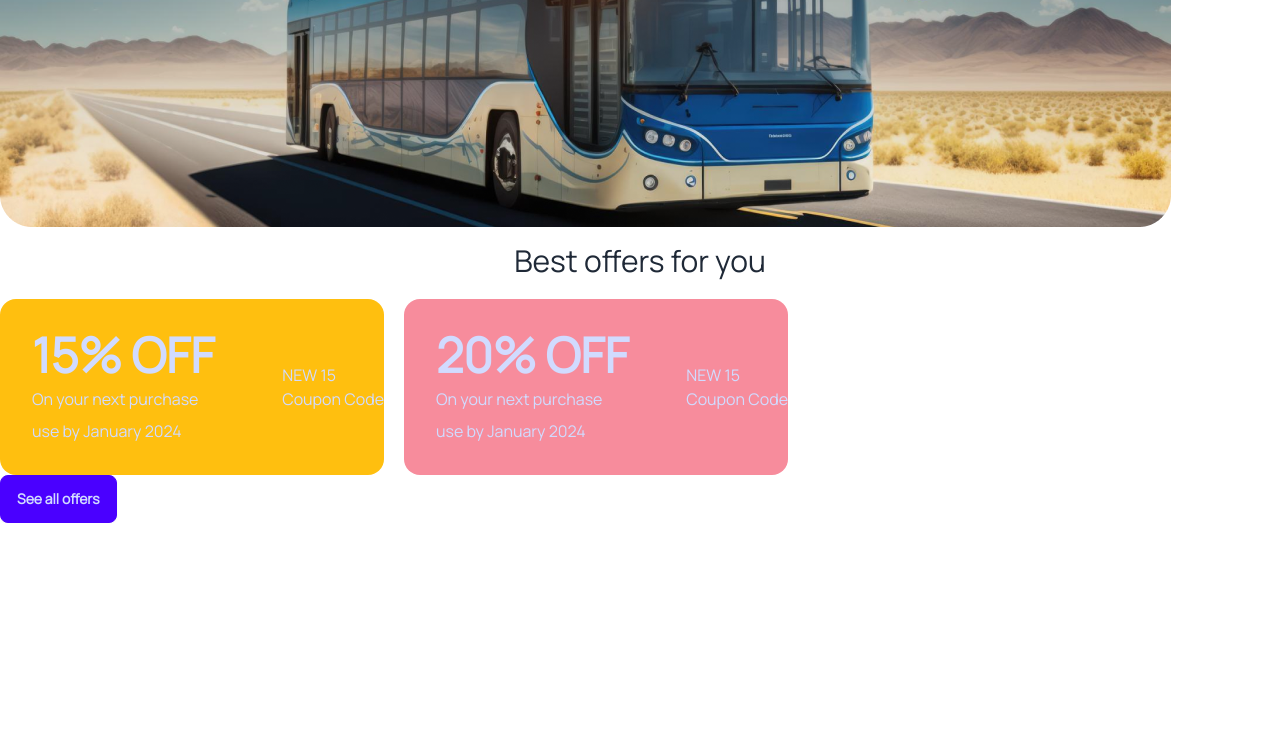
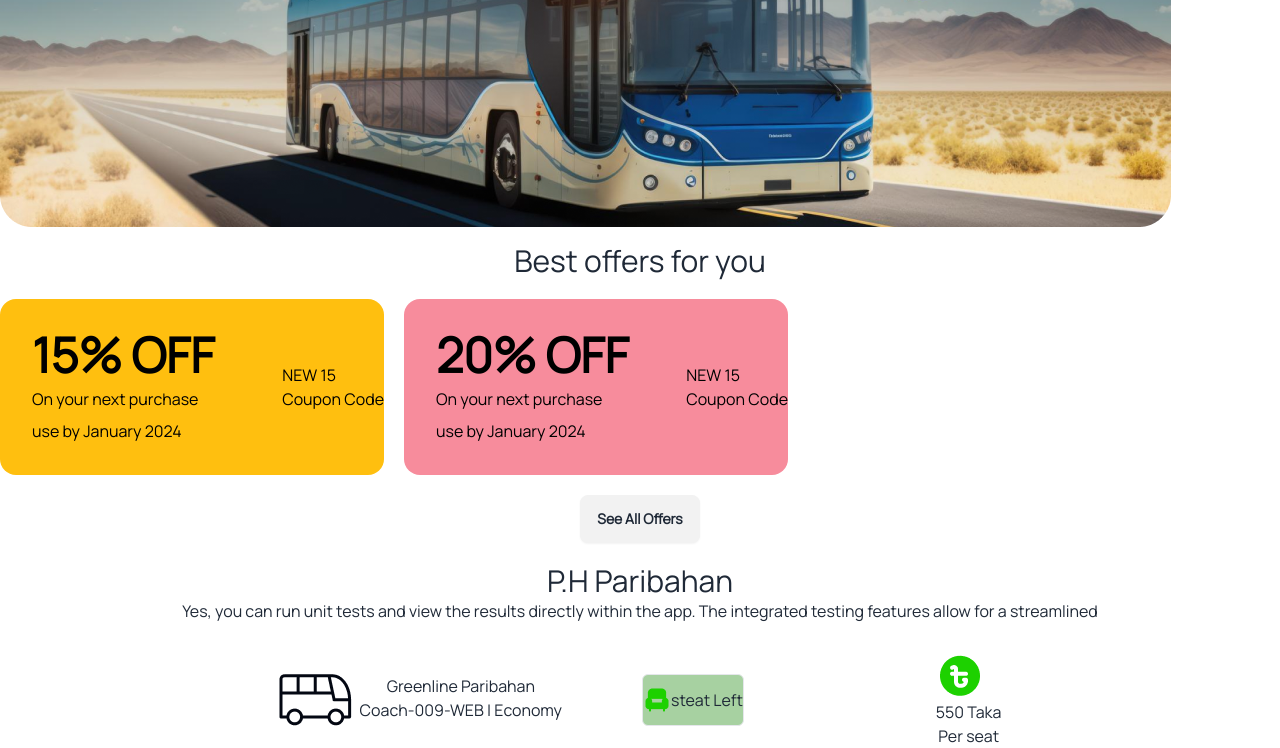
Before and after one commit to 101Bishal/assignment-five, a plain HTML site: page index.html in a window 1280 px wide. Shown: the part 407-1155 px from the top of the page. Before the commit the page ends 930 px from the top, so only its background shows below. Drawn offline with nearby package versions, Linux system fonts and the light colour scheme.

Commit message:
added coupon items

```diff
--- a/index.html
+++ b/index.html
@@ -44,48 +44,78 @@
     </header>
     <main>
       <!--banner section-->
-      <div class=" items-center h-[550px] w-[1171px] mt-15" style="background-image: url(images/banner.png);">
+      <div class="justify-center text-center items-center h-[550px] w-[1171px] mt-15" style="background-image: url(images/banner.png);">
         <div class="hero-content text-center text-neutral-content justify-center">
           <div class="max-w-md justify-center text-center">
             <h1 class="mb-5 text-5xl font-bold">End-to-End Travel with <br> <span class="text-[#1DD100]">P Paribahan</span> </h1>
-            <p class="mb-5">Yes, you can run unit tests and view the results directly within the app. The integrated testing features allow for a streamlined .</p>
+            <p class="mb-5">Yes, you can run unit tests and view the results directly within the app. The integrated<br>testing features allow for a streamlined .</p>
             <button class="btn btn-primary bg-[#1DD100]">Buy Tickets</button>
           </div>
         </div>
       </div>
       <!--coupon section-->
-      <h1 class="text-3xl text-center mt-4">Best offers for you</h1>
-      <div class="items-center">
+
+        <h1 class="text-3xl text-center mt-4">Best offers for you</h1>
+        <div class="items-center justify-center">
+      <div class="items-center justify-center">
         <div class="flex gap-5 pt-5">
           <div class="card w-96 bg-[#FFBF0F] text-primary-content">
             <div class="flex items-center">
               <div class="card-body">
-                <h2 class="card-title text-5xl text-bold">15%  OFF</h2>
-                <p>On your next purchase</p>
-                <p>use by January 2024</p>
+                <h2 class="card-title text-5xl text-bold text-black">15%  OFF</h2>
+                <p class="text-black">On your next purchase</p>
+                <p class="text-black">use by January 2024</p>
               </div>
               <div>
-                <h1>NEW 15</h1>
-                <h3>Coupon Code</h3>
+                <h1 class="text-black">NEW 15</h1>
+                <h3 class="text-black">Coupon Code</h3>
               </div>
             </div>
           </div>
           <div class="card w-96 bg-[#F78C9C] text-primary-content">
             <div class="flex items-center">
               <div class="card-body">
-                <h2 class="card-title text-5xl text-bold">20%  OFF</h2>
-                <p>On your next purchase</p>
-                <p>use by January 2024</p>
+                <h2 class="card-title text-5xl text-bold text-black">20%  OFF</h2>
+                <p class="text-black">On your next purchase</p>
+                <p class="text-black">use by January 2024</p>
               </div>
               <div>
-                <h1>NEW 15</h1>
-                <h3>Coupon Code</h3>
+                <h1 class="text-black">NEW 15</h1>
+                <h3 class="text-black">Coupon Code</h3>
 
             </div>
           </div>
         </div>
       </div>
-      <button class="btn btn-primary items-center justify-center">See all offers</button>
+      </div>
+      <div class="items-center justify-center text-center pt-5">
+        <button class="btn border">See All Offers</button>
+      </div>
+
+      <!--ticketing section-->
+      <div class="text-center pt-5">
+        <h1 class="text-3xl bold">P.H Paribahan</h1>
+        <p>Yes, you can run unit tests and view the results directly within the app. The integrated testing features allow for a streamlined </p>
+
+      </div>
+      <div class="pt-7">
+        <div class="flex gap-48 items-center justify-center text-center">
+          <div>
+            <div class="flex gap-x-20">
+              <div class="flex gap-2">
+                <img src="images/bus-logo.png" alt="">
+                <h2 class="text-">Greenline Paribahan <br>Coach-009-WEB | Economy</h2>
+              </div>
+              <button class="border flex h-[55] w-[180] bg-[#a7d1a1] rounded-md items-center"><img src="images/seat-green-filled.png" alt="">steat Left</button>
+            </div>
+          </div>
+          <div>
+            <img src="images/fare.png" alt="">
+            <h1>550 Taka</h1>
+            <h3>Per seat</h3>
+          </div>
+        </div>
+      </div>
     </main>
     <footer>
 
```
